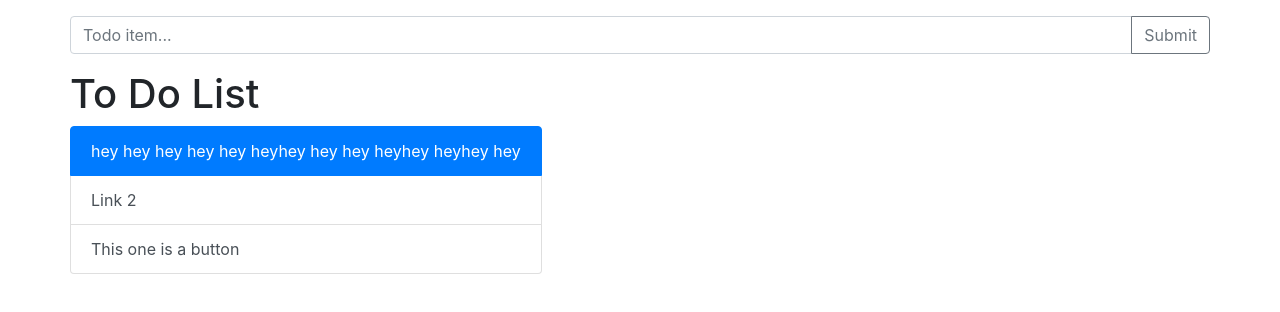
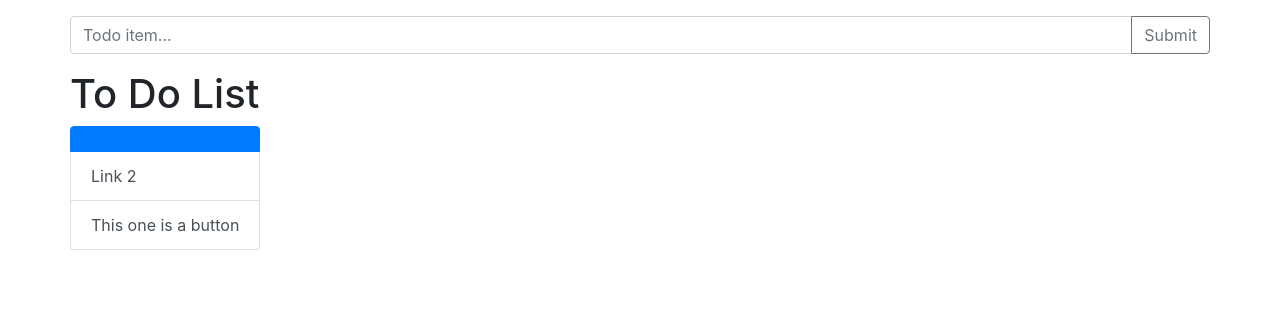
Before and after one commit to zomdar/react-todo, a React (Create React App) app: page / in a window 1280 px wide. Shown: the top 312 px of the page. Built offline with nearby package versions, Linux system fonts and the light colour scheme.

Commit message:
components

```diff
--- a/src/components/CreateToDoItem/CreateToDoItem.js
+++ b/src/components/CreateToDoItem/CreateToDoItem.js
@@ -12,8 +12,7 @@ const CreateToDoItem = React.memo(props => {
 
     const submitToDoList = event => {
         event.preventDefault();
-        props.onAddToDoListItem({ item: enteredItem })
-        console.log(enteredItem);
+        props.onAddToDoListItem({ enteredItem });
     }
 
     return (
--- a/src/components/ToDoList/ToDoList.js
+++ b/src/components/ToDoList/ToDoList.js
@@ -12,7 +12,7 @@ const ToDoList = React.memo(props => {
     <Row>
         <ListGroup defaultActiveKey="#link1">
           <ListGroup.Item action href="#link1">
-            hey hey hey hey hey heyhey hey hey heyhey heyhey hey
+            {props.todoItem}
           </ListGroup.Item>
           <ListGroup.Item action href="#link2">
             Link 2
--- a/src/containers/App.js
+++ b/src/containers/App.js
@@ -12,7 +12,7 @@ function App() {
 
   const [item, setItem] = useState('');
 
-  const addToDoListItem = () => console.log();
+  const addToDoListItem = (todo) => setItem(todo);
 
   return (
     <Container>
@@ -21,7 +21,8 @@ function App() {
       <Row>
         <h1>To Do List</h1>
       </Row>
-      <ToDoList></ToDoList>
+      <ToDoList
+        todoItem={item}></ToDoList>
     </Container>
   )
 }
```
